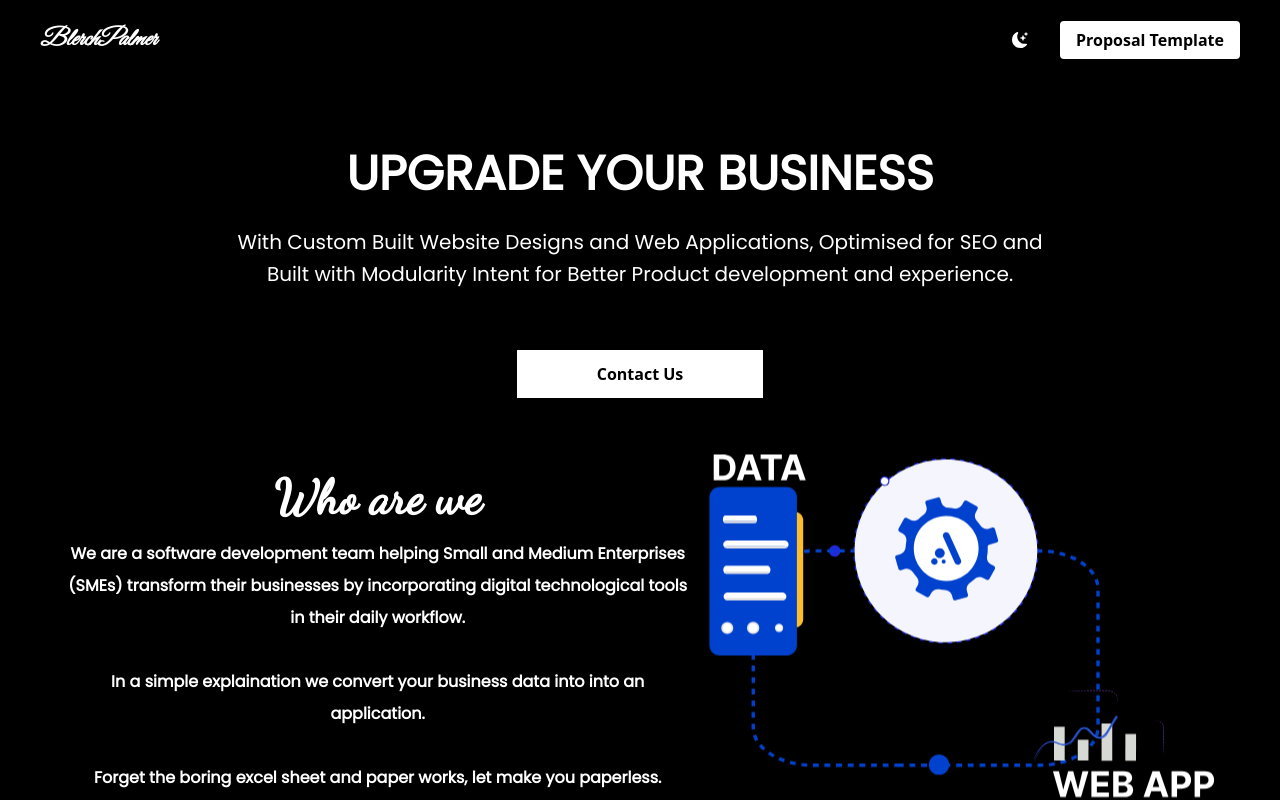
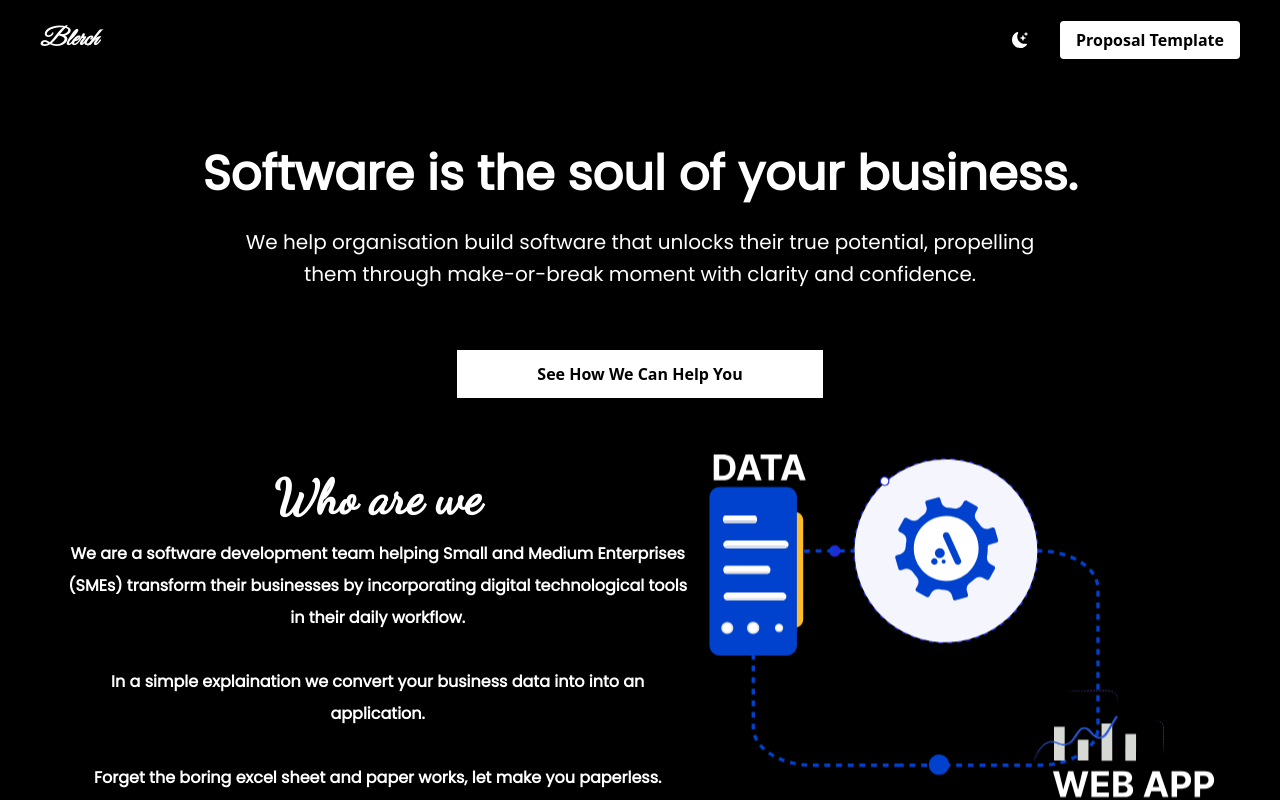
Before and after one commit to kwamea236/portfolio, a Next.js app: page / in a window 1280 px wide. Shown: the top 800 px of the page. Built offline with nearby package versions, Linux system fonts and the light colour scheme.

Commit message:
hero page changed

```diff
--- a/pages/contact/index.tsx
+++ b/pages/contact/index.tsx
@@ -1,5 +1,9 @@
+import NavBar from "../src/NavBar";
+
+
 export default function index(){
     return(
+        <div>
             <div className="px-5 bg-white py-5 md:mx-20 lg:mx-20">
                 <h1 className="text-5xl text-center text-black">Contact Us</h1>
                 <form action="">
@@ -21,5 +25,6 @@ export default function index(){
                     <button type="submit" className="text-white bg-black font-medium rounded-lg text-sm w-full px-5 py-2.5 text-center">Submit</button>
                 </form>
             </div>
+        </div>
     )
 }
--- a/pages/index.tsx
+++ b/pages/index.tsx
@@ -10,12 +10,12 @@ import Contact from './contact/index';
 export default function Home() {
   const [darkMode, setDarkMode] = useState(false);
 
-  const title: string = "BlerchPalmer";
+  const title: string = "Blerch";
 
   return (
     <div className={darkMode ? "dark": ""}>
       <Head>
-        <title>IKIGAI</title>
+        <title>{title}</title>
         <meta name="description" content="Generated by create next app" />
         <meta name="viewport" content="width=device-width, initial-scale=1" />
         <link rel="icon"  href="/akyimagic.png" />
--- a/pages/src/Mainbody.tsx
+++ b/pages/src/Mainbody.tsx
@@ -2,19 +2,19 @@ import Link from "next/link";
 
 function Mainbody(){
     return(
-        <section>
+        <section className="">
             <div className="text-center p-10 mt-10">
-              <h3 className="text-5xl py-2 font-bold text-white font-poppins dark:text-white">UPGRADE YOUR BUSINESS</h3>
+              <h3 className="text-8xl py-2 px-20 font-bold text-white font-poppins text-center dark:text-white sm:text-5xl">Software is the soul of your business.</h3>
 
               <p className="text-xl py-5 leading-8 text-white font-medium font-poppins md:container md:mx-auto md:px-20 dark:text-white">
-                With Custom Built Website Designs and Web Applications, Optimised for SEO
-                and Built with Modularity Intent for Better Product development and experience.
+               We help organisation build software that unlocks their true potential,
+               propelling them through make-or-break moment with clarity and confidence.
               </p>
             </div>
 
             <div className="text-center">
               <Link href="/contact">
-                <button className="px-20 py-3 bg-white text-black font-bold cursor-pointer">Contact Us</button>
+                <button className="px-20 py-3 bg-white text-black font-bold cursor-pointer">See How We Can Help You</button>
               </Link>
 
             </div>
```
Lines whose indentation alone changed are shown as unchanged.
